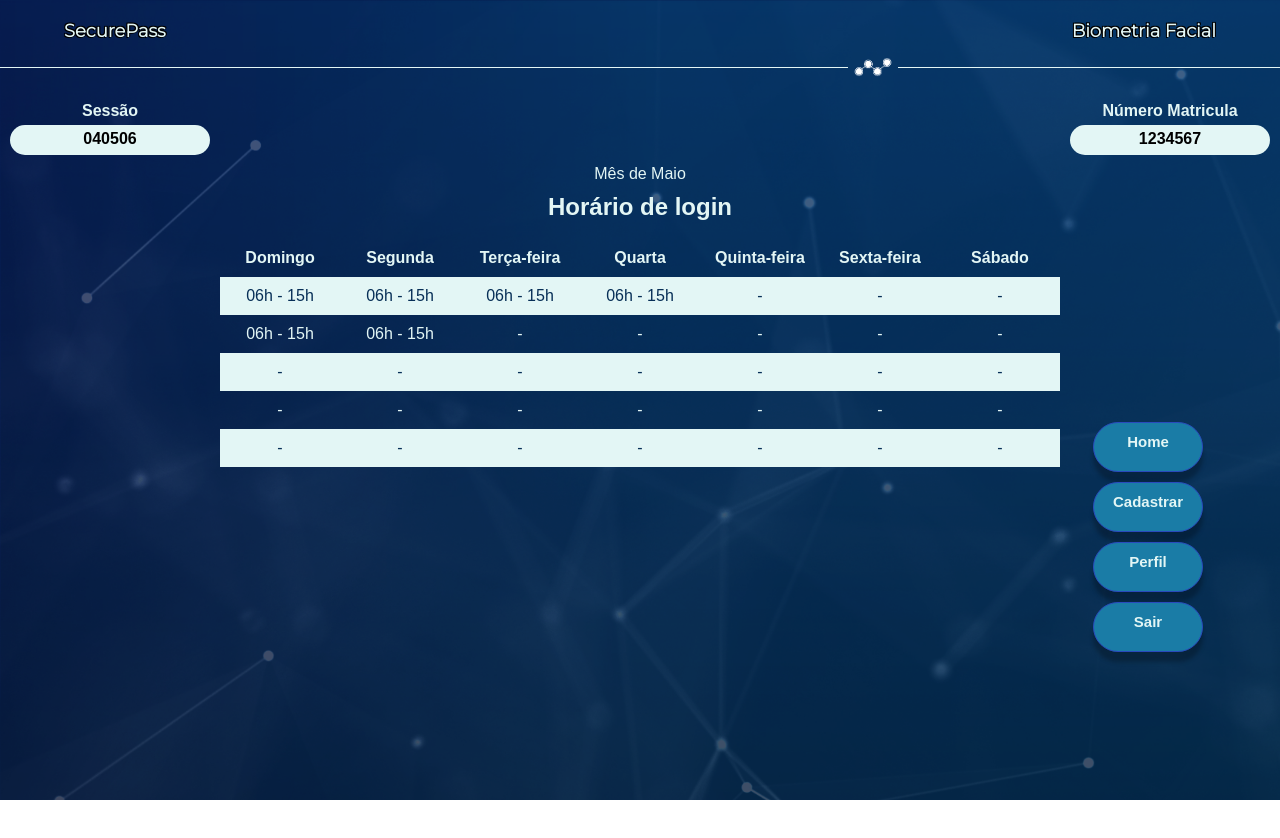
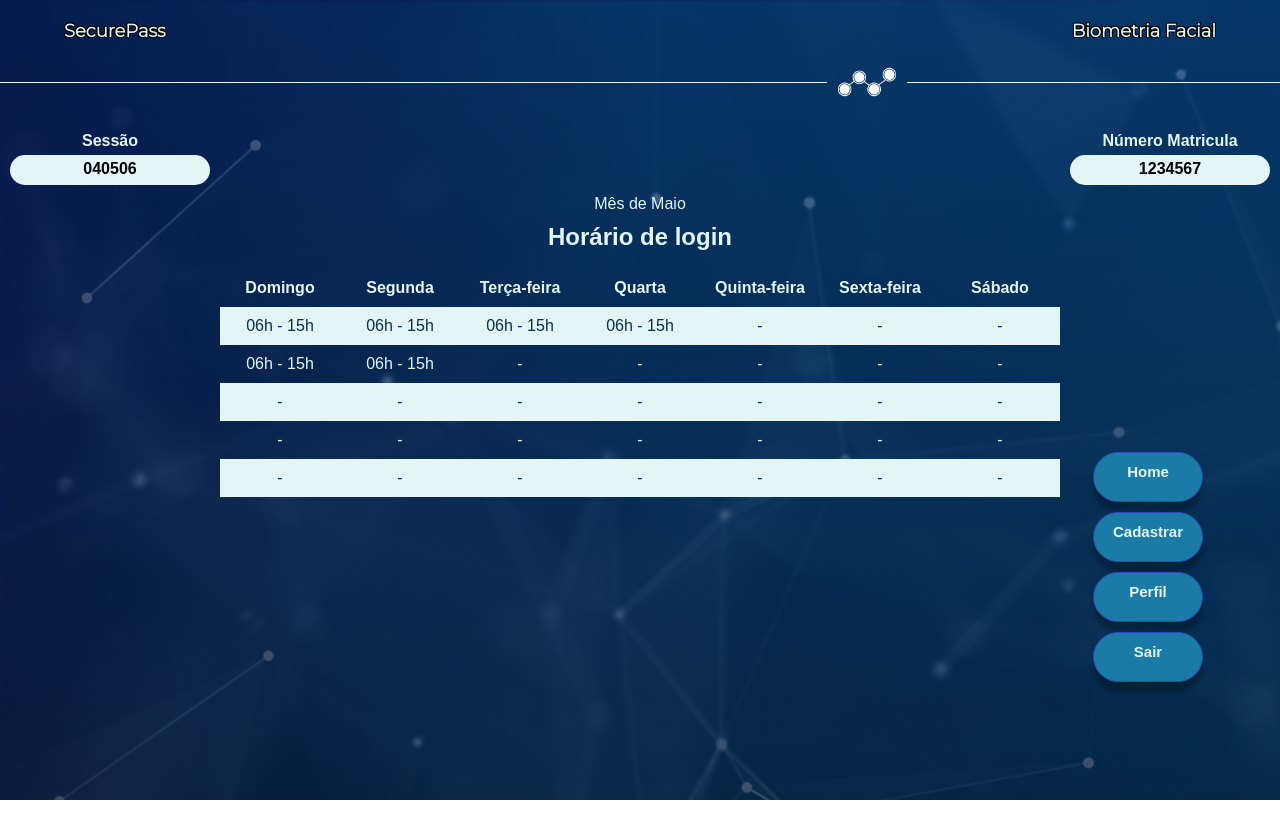
Before and after one commit to SecurePass-Senai/Secure-Pass-Center, a React (Vite) app: page / in a window 1280 px wide. Shown: the top 838 px of the page. Built offline with nearby package versions, Linux system fonts and the light colour scheme.

Commit message:
SecurePass

```diff
--- a/src/components/Header/style.css
+++ b/src/components/Header/style.css
@@ -70,7 +70,7 @@
   }
 
   .linha_header img {
-    height: 50px;
+    height: 80px;
 
   }
 
```
